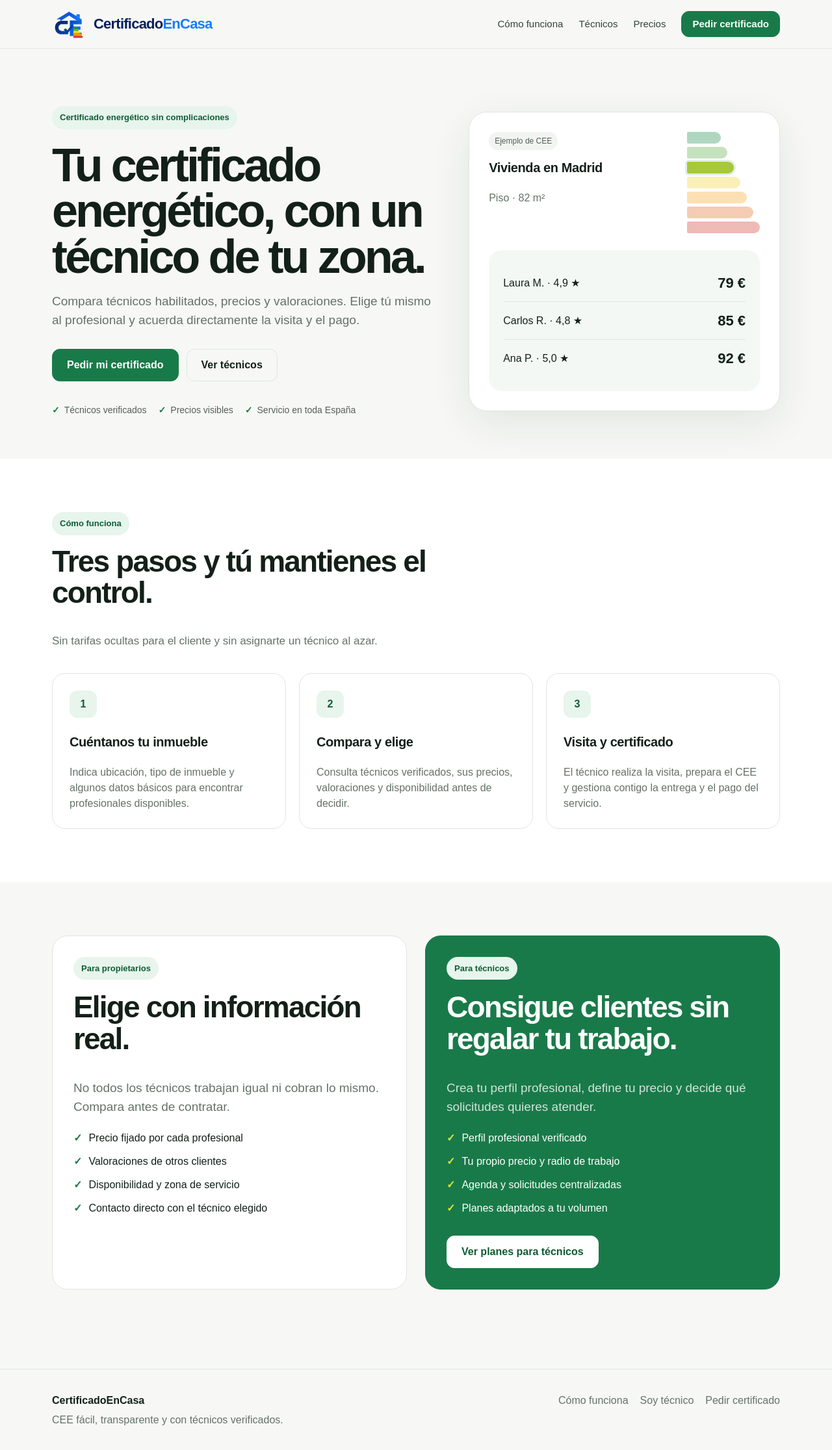
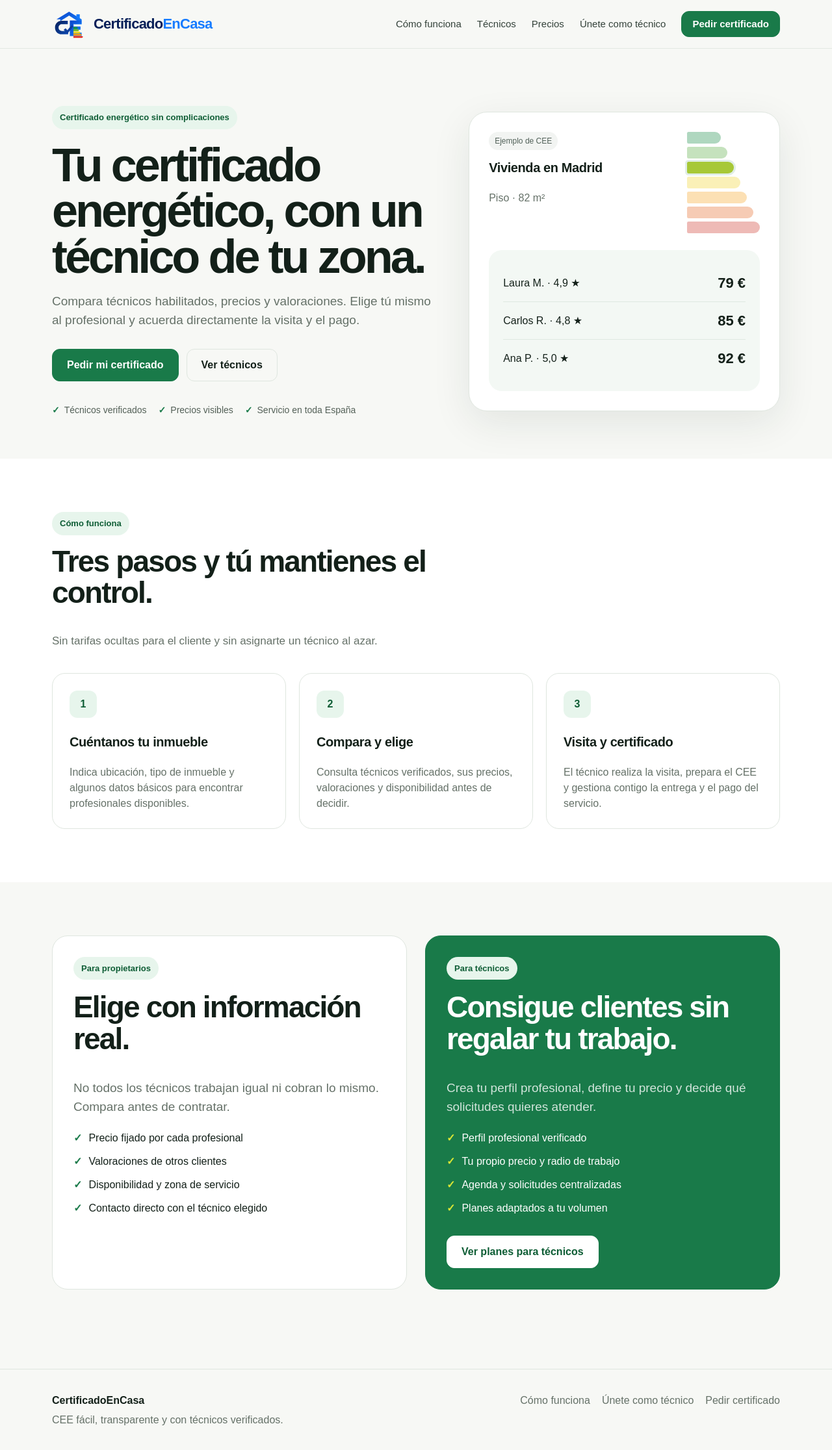
Before and after one commit to Javimenmes96/CertificadoEnCasa, a Next.js app: page / in a window 1280 px wide. Shown: the whole page at 65% size. Built offline with nearby package versions, Linux system fonts and the light colour scheme.

Commit message:
Add technician join navigation

```diff
--- a/app/layout.tsx
+++ b/app/layout.tsx
@@ -34,6 +34,7 @@ export default function RootLayout({ children }: Readonly<{ children: React.Reac
               <Link href="/como-funciona">Cómo funciona</Link>
               <Link href="/tecnicos">Técnicos</Link>
               <Link href="/precios">Precios</Link>
+              <Link href="/unete-como-tecnico">Únete como técnico</Link>
               <Link href="/solicitar" className="button button-small">Pedir certificado</Link>
             </nav>
           </div>
@@ -47,7 +48,7 @@ export default function RootLayout({ children }: Readonly<{ children: React.Reac
             </div>
             <div className="footer-links">
               <Link href="/como-funciona">Cómo funciona</Link>
-              <Link href="/tecnicos">Soy técnico</Link>
+              <Link href="/unete-como-tecnico">Únete como técnico</Link>
               <Link href="/solicitar">Pedir certificado</Link>
             </div>
           </div>
```
